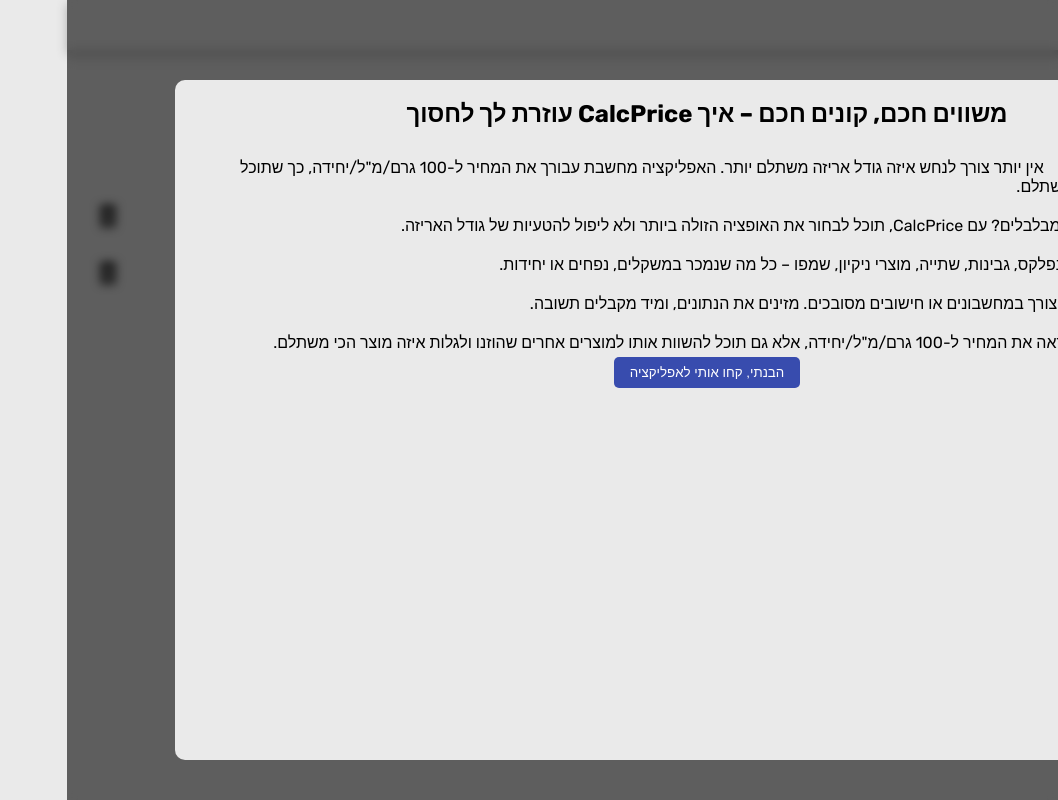
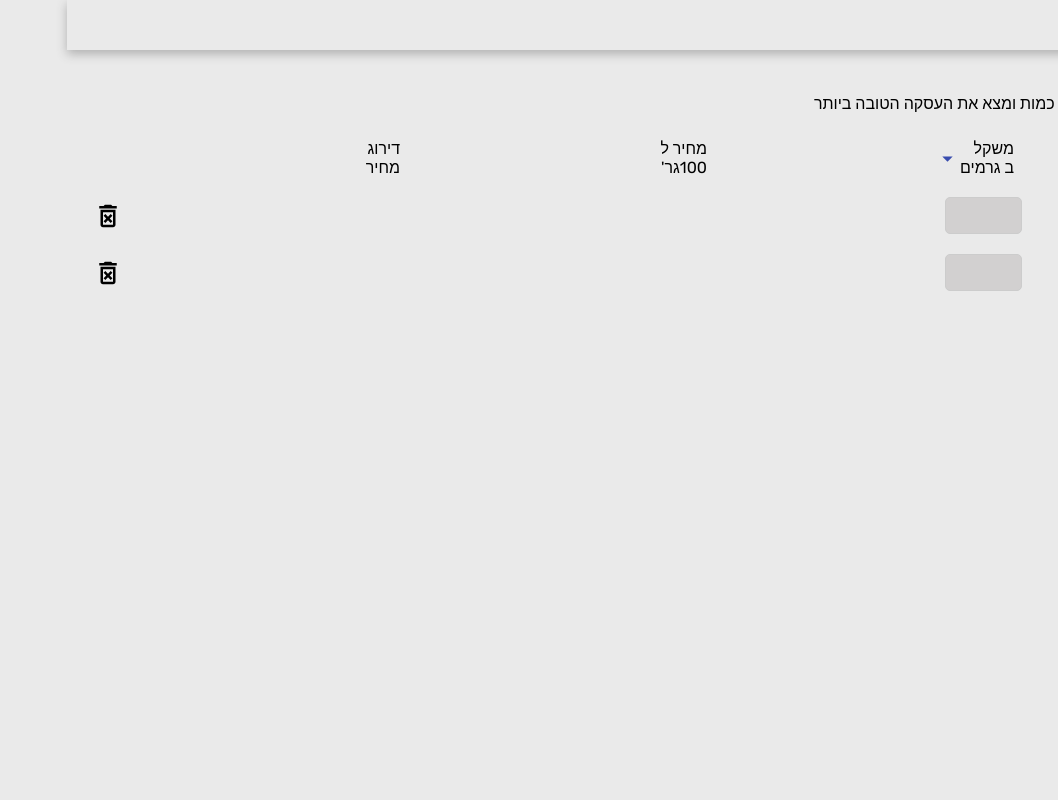
Before and after one commit to ArielBarkan/Calculator, a React (Vite) app: page / in a window 1280 px wide. Shown: the whole page, without its empty margins (222-1280 px from the left). Built offline with nearby package versions, Linux system fonts and the light colour scheme; some icons are missing.

Commit message:
removing modal for FirstTimeVisitorModalContent.tsx from CalculatorPage.tsx

```diff
--- a/src/views/pages/calculator/CalculatorPage.tsx
+++ b/src/views/pages/calculator/CalculatorPage.tsx
@@ -6,7 +6,7 @@ import { AnimatePresence } from "framer-motion";
 import { ProductRow, ProductRowsHeader, IconButton, PageHeader, CustomModal } from "../../../components";
 import { IconAdd, IconRestart } from "../../../styles";
 import { ButtonsLineContainer } from "./calculatorPage.wrappers";
-import { useFirstTimeVisitor, useProductHandlers } from "../../../hooks";
+import { useProductHandlers } from "../../../hooks";
 import { generateId } from "../../../utils";
 
 import React from "react";
@@ -14,7 +14,7 @@ import { FirstTimeVisitorModalContent } from "../../../components/firstTimeVisit
 
 const CalculatorPage = () => {
     const { t: translate } = useTranslation("common");
-    const { isFirstVisit, setIsFirstVisit } = useFirstTimeVisitor(); // ✅ Detect first-time visitors
+
 
     const initialRows: number = Number(import.meta.env.VITE_INITIAL_ROWS);
     const maxRows: number = Number(import.meta.env.VITE_MAX_ROWS);
@@ -66,21 +66,6 @@ const CalculatorPage = () => {
                             icon={<IconRestart size={30} color={"white"} />} />
             </ButtonsLineContainer>
 
-            {isFirstVisit && (
-                <CustomModal
-                    isOpen={isFirstVisit}
-                    title={translate("common:firstTimeModal.title")}
-                    width="80%" // Set custom width
-                    height="80%" // Set custom height
-                    position="top" // Position modal on the right
-                    onClose={() => {
-                        setIsFirstVisit(false);
-                    }}
-                    closeButtonText={translate("common:firstTimeModal.closeButton")}
-                >
-                    <FirstTimeVisitorModalContent />
-                </CustomModal>
-            )}
         </>
     );
 };
```
